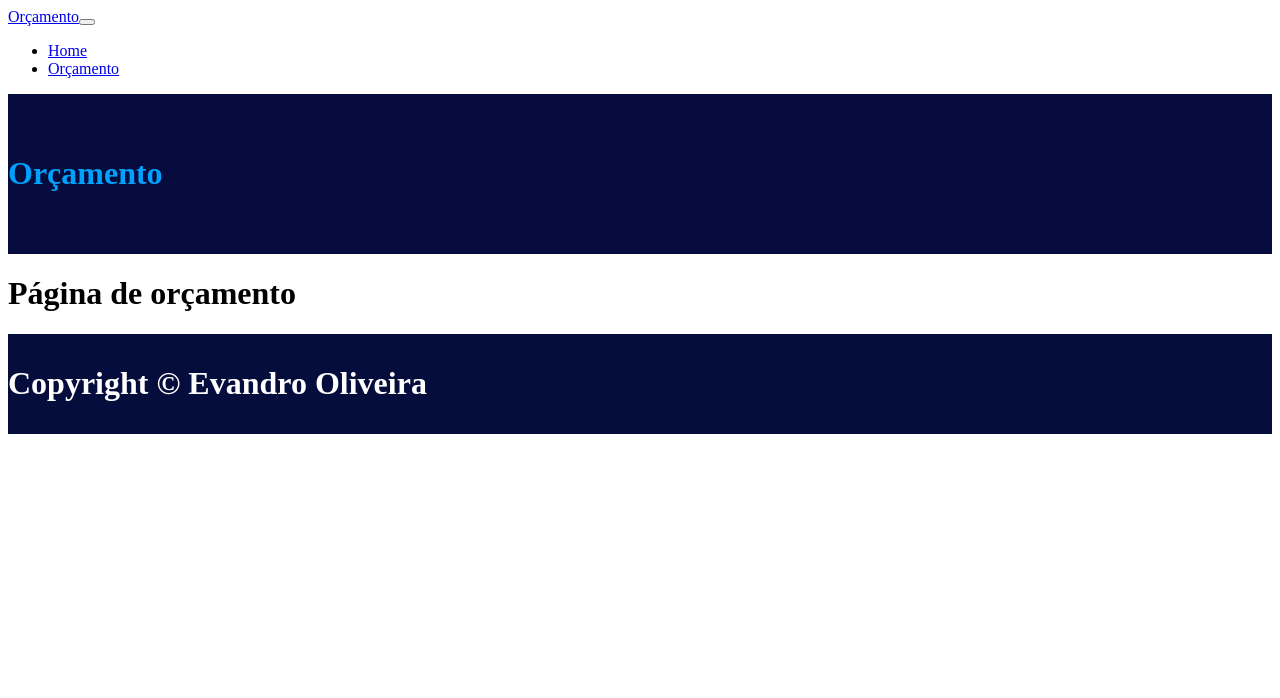
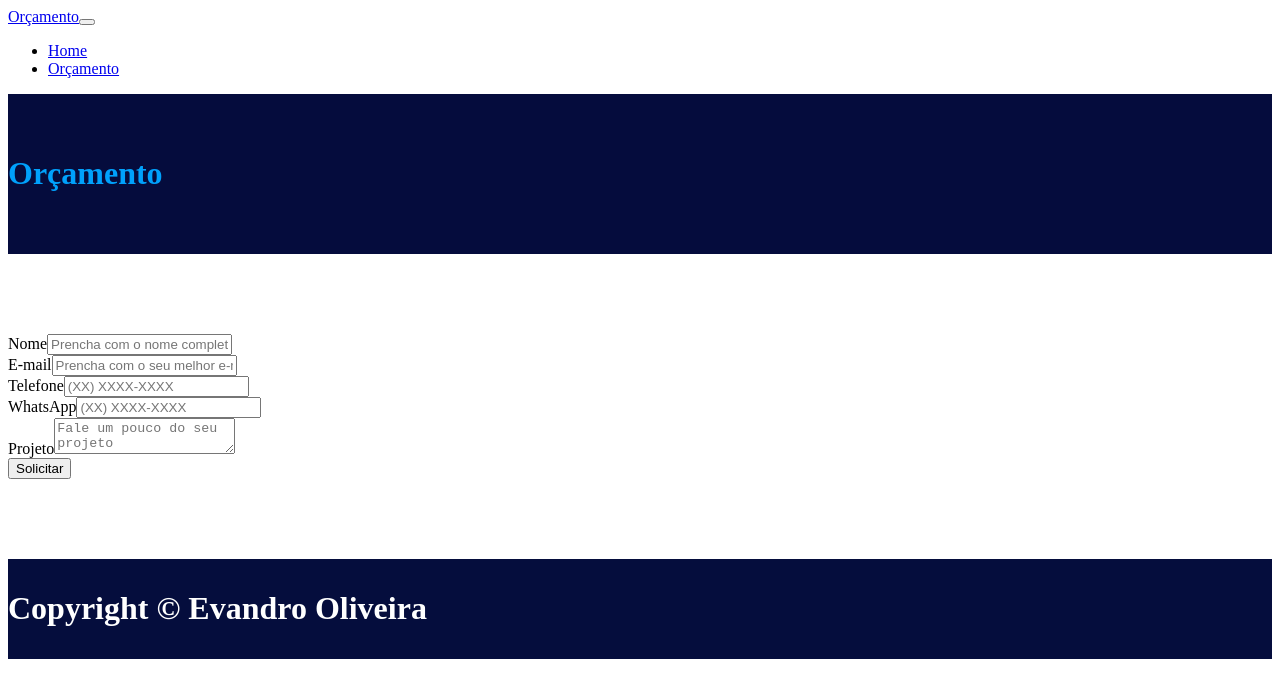
Before and after one commit to vandodev/6-Semana-de-Imersao-Node.js, a Next.js app: page /orcamento in a window 1280 px wide. Shown: the top 698 px of the page. Built offline with nearby package versions, Linux system fonts and the light colour scheme.

Commit message:
Criando formulário da páfina de orçamento

```diff
--- a/pages/orcamento.js
+++ b/pages/orcamento.js
@@ -1,7 +1,7 @@
 import Menu from '../components/Menu';
 import Footer from '../components/Footer';
 
-import { Container, Jumbotron} from 'reactstrap';
+import {  Container, Jumbotron, Button, Form, FormGroup, Label, Input} from 'reactstrap';
 
 function orcamento(){
     return(
@@ -25,9 +25,46 @@ function orcamento(){
 
         </Jumbotron>
 
+        <Jumbotron fluid className="form-orcamento">
+        <style>
+          {`.form-orcamento{
+              padding-top: 80px;
+              padding-bottom: 80px;
+              background-color: #fff;
+              margin-bottom: 0rem !important;
+            }`}
+        </style>
         <Container>
-           <h1>Página de orçamento</h1>
+          <Form>
+            <FormGroup>
+              <Label for="name">Nome</Label>
+              <Input type="text" name="name" id="name" placeholder="Prencha com o nome completo" />
+            </FormGroup>
+
+            <FormGroup>
+              <Label for="email">E-mail</Label>
+              <Input type="email" name="email" id="email" placeholder="Prencha com o seu melhor e-mail" />
+            </FormGroup>
+
+            <FormGroup>
+              <Label for="phone">Telefone</Label>
+              <Input type="text" name="phone" id="phone" placeholder="(XX) XXXX-XXXX" />
+            </FormGroup>
+
+            <FormGroup>
+              <Label for="whatsApp">WhatsApp</Label>
+              <Input type="text" name="whatsApp" id="whatsApp" placeholder="(XX) XXXX-XXXX" />
+            </FormGroup>
+
+            <FormGroup>
+              <Label for="projeto">Projeto</Label>
+              <Input type="textarea" name="projeto" id="projeto" placeholder="Fale um pouco do seu projeto" />
+            </FormGroup>
+
+            <Button type="submit" outline color="primary">Solicitar</Button>
+          </Form>
         </Container>
+      </Jumbotron>
 
         <Footer />
         </div>
```
